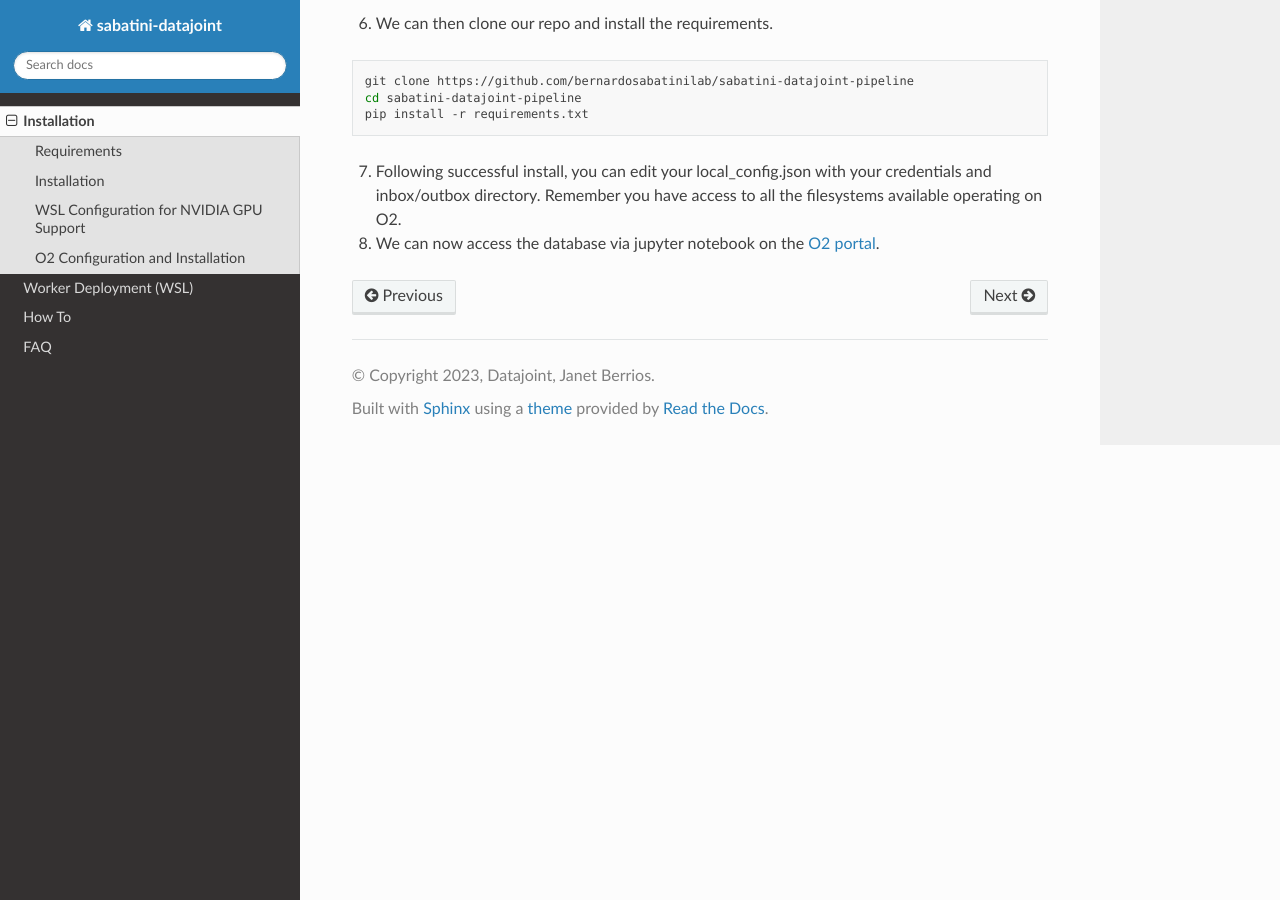
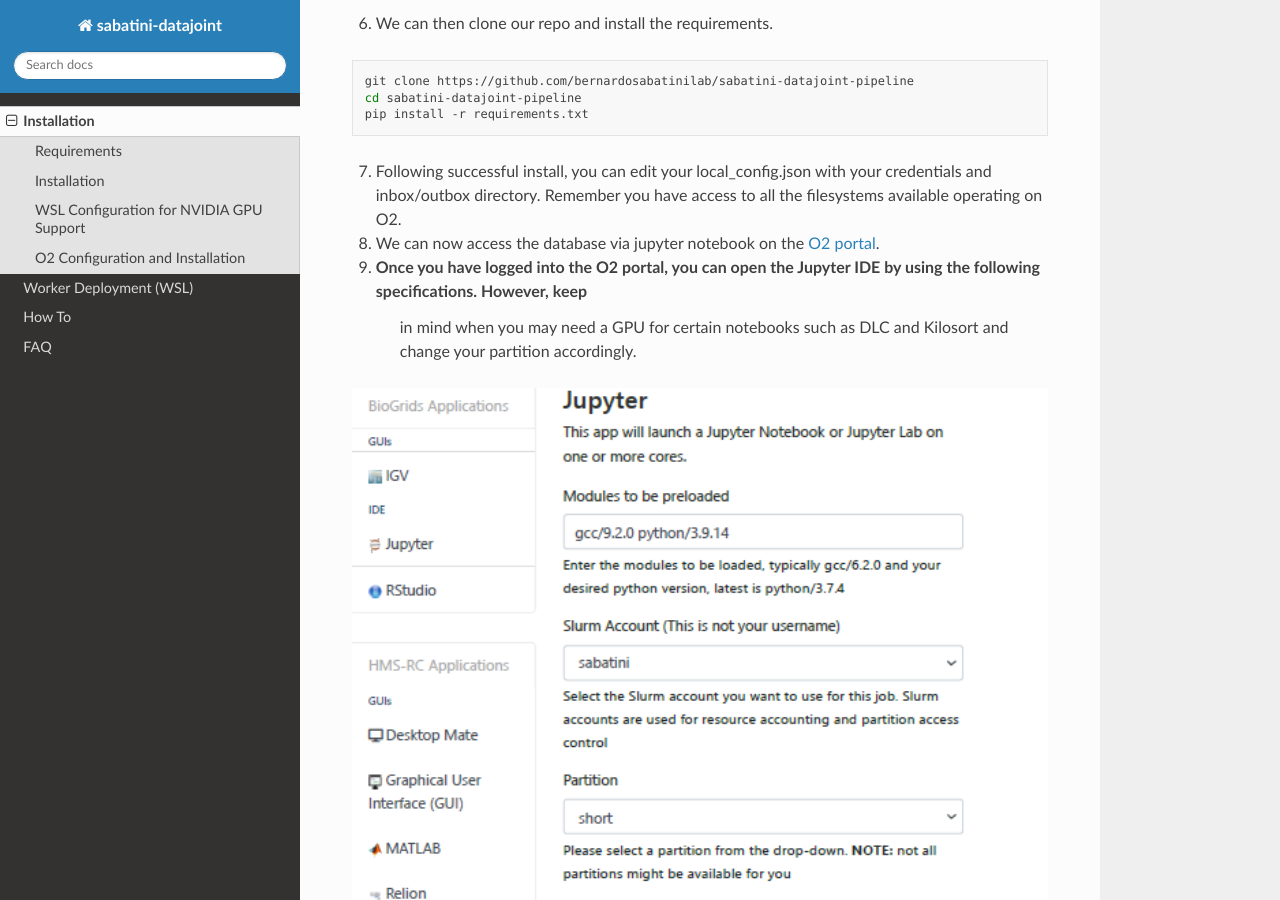
Before and after one commit to bernardosabatinilab/sabatini-datajoint-pipeline, a Sphinx documentation site: the page built from docs/source/Installation.rst, in a window 1280 px wide and 900 px high, scrolled down 2630 px. Built offline with Sphinx 7.4.7 and the Read the Docs theme 2.0.0, drawn with Linux system fonts in a browser that asks for light colours.

Commit message:
Adding notebooks and documenation

```diff
--- a/docs/source/Installation.rst
+++ b/docs/source/Installation.rst
@@ -120,3 +120,9 @@ O2 Configuration and Installation
    and inbox/outbox directory. Remember you have access to all the filesystems available operating on O2.
 
 8. We can now access the database via jupyter notebook on the `O2 portal <https://o2portal.rc.hms.harvard.edu/pun/sys/dashboard>`_.
+9. Once you have logged into the O2 portal, you can open the Jupyter IDE by using the following specifications. However, keep
+    in mind when you may need a GPU for certain notebooks such as DLC and Kilosort and change your partition accordingly.
+
+.. image:: ../media/O2_nb.png
+    :width: 100%
+    :align: center
```
Also changed, not shown: docs/media/O2_nb.png (added), 7 other files.
